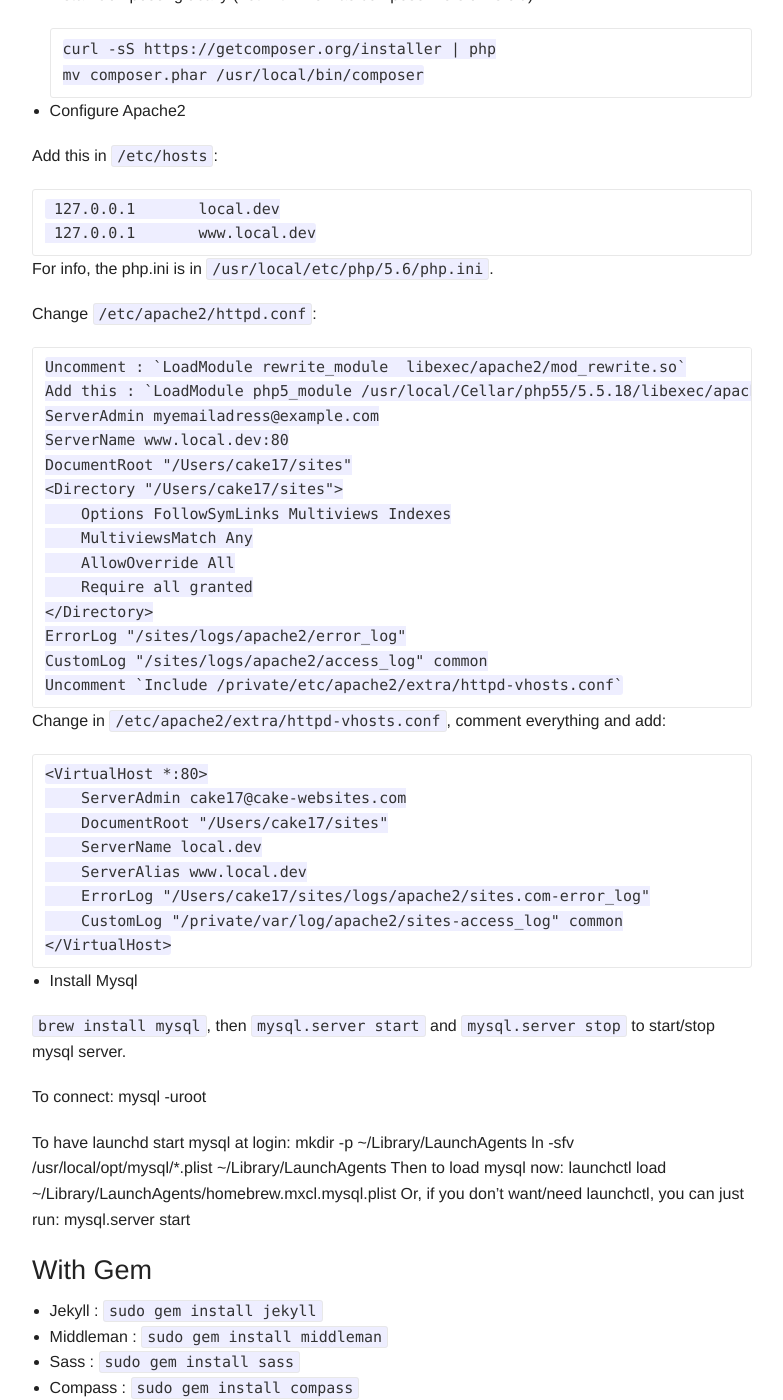
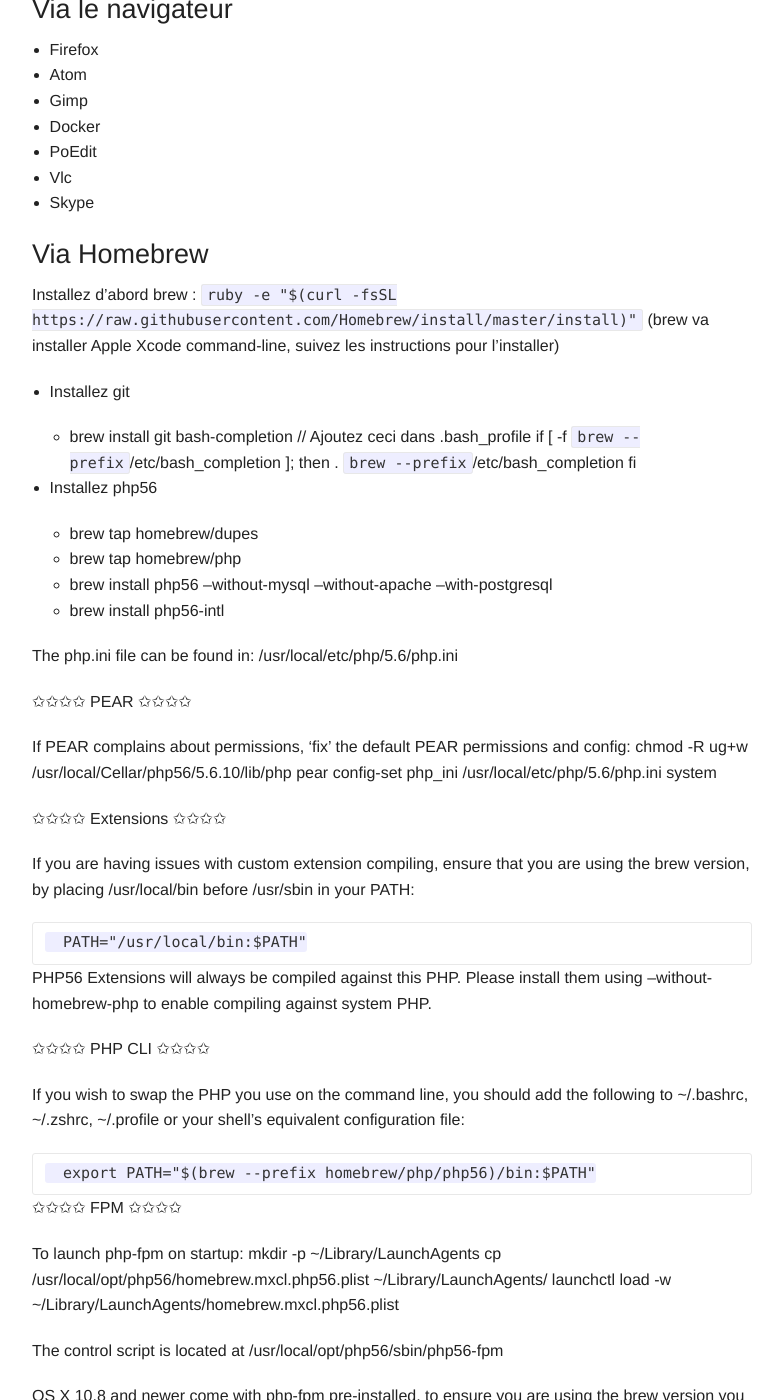
Before and after one commit to cake17/cake17.github.io, a Jekyll site: the page built from _posts/2014-10-25-install-yosemite.md, in a window 1280 px wide and 1400 px high, scrolled down 1812 px. Shown: the whole window, without its empty margins (373-1156 px from the left). Built offline with Jekyll 4.4.1, drawn with Linux system fonts in a browser that asks for light colours; comment, search, counter and statistics services are not loaded; some of the changed text lies outside the part shown.

Commit message:
rearrange travis & install yosemite

```diff
--- a/_posts/2014-10-25-install-yosemite.md
+++ b/_posts/2014-10-25-install-yosemite.md
@@ -1,14 +1,14 @@
 ---
 layout: post
-title: Install Yosemite
+title: Installer Yosemite
 tags: [General]
-description: A reminder for my Yosemite clean install
-langs: [en, fr]
+description: Un reminder pour ma clean install de Yosemite
+langs: [fr]
 ---
 
 ## Clean Install Yosemite
 
-- Download Yosemite on Apple Website
+- Télécharger Yosemite sur le site d'Apple
 
 - Faire une clé usb bootable : dans le terminal avec XXXX = nom de la Clé
 
@@ -20,143 +20,25 @@
 Fermer l'utilitaire et lancez l'installation.
 
 
-## Softwares Dowloaded
+## Options changées
 
-### From App Store
+### Général
 
-- Imovie
-- Iphoto
-- GarageBand
-
-### With Browser
-
-- Firefox
-- Atom
-- Github
-- Gimp
-- Docker
-- PoEdit
-- Vlc
-- Skype
-
-### With Homebrew
-
-First install brew : `ruby -e "$(curl -fsSL https://raw.githubusercontent.com/Homebrew/install/master/install)"`
-(brew will install Apple Xcode command-line, follow instructions to install it)
-
-- Install softwares
-
-    - brew install git bash-completion
-          if [ -f `brew --prefix`/etc/bash_completion ]; then
-            . `brew --prefix`/etc/bash_completion
-          fi
-
-
-- Install php56 and mcrypt:
-
-    - brew tap homebrew/dupes
-    - brew tap homebrew/php
-    - brew install php56
-    - brew install mcrypt --without-homebrew-php
-    - brew install php56-mcrypt
-
-- Add this in .bash_profile
-
-    export PATH="/usr/local/bin:$PATH"
-    export PATH="$(brew --prefix homebrew/php/php56)/bin:$PATH"
-
-- Install Composer globally (not with Brew as composer version is old)
-
-      curl -sS https://getcomposer.org/installer | php
-      mv composer.phar /usr/local/bin/composer
-
-- Configure Apache2
-
-Add this in `/etc/hosts`:
-
-     127.0.0.1       local.dev
-     127.0.0.1       www.local.dev
-
-For info, the php.ini is in `/usr/local/etc/php/5.6/php.ini`.
-
-Change `/etc/apache2/httpd.conf`:
-
-    Uncomment : `LoadModule rewrite_module  libexec/apache2/mod_rewrite.so`
-    Add this : `LoadModule php5_module /usr/local/Cellar/php55/5.5.18/libexec/apache2/libphp5.so`
-    ServerAdmin myemailadress@example.com
-    ServerName www.local.dev:80
-    DocumentRoot "/Users/cake17/sites"
-    <Directory "/Users/cake17/sites">
-        Options FollowSymLinks Multiviews Indexes
-        MultiviewsMatch Any
-        AllowOverride All
-        Require all granted
-    </Directory>
-    ErrorLog "/sites/logs/apache2/error_log"
-    CustomLog "/sites/logs/apache2/access_log" common
-    Uncomment `Include /private/etc/apache2/extra/httpd-vhosts.conf`
-
-Change in `/etc/apache2/extra/httpd-vhosts.conf`, comment everything and add:
-
-    <VirtualHost *:80>
-        ServerAdmin cake17@cake-websites.com
-        DocumentRoot "/Users/cake17/sites"
-        ServerName local.dev
-        ServerAlias www.local.dev
-        ErrorLog "/Users/cake17/sites/logs/apache2/sites.com-error_log"
-        CustomLog "/private/var/log/apache2/sites-access_log" common
-    </VirtualHost>
-
-
-- Install Mysql
-
-`brew install mysql`, then `mysql.server start` and `mysql.server stop` to start/stop mysql server.
-
-To connect:
-    mysql -uroot
-
-To have launchd start mysql at login:
-    mkdir -p ~/Library/LaunchAgents
-    ln -sfv /usr/local/opt/mysql/*.plist ~/Library/LaunchAgents
-Then to load mysql now:
-    launchctl load ~/Library/LaunchAgents/homebrew.mxcl.mysql.plist
-Or, if you don't want/need launchctl, you can just run:
-    mysql.server start
-
-### With Gem
-
-- Jekyll : `sudo gem install jekyll`
-- Middleman : `sudo gem install middleman`
-- Sass : `sudo gem install sass`
-- Compass : `sudo gem install compass`
-- Jekyll-sitemap : `sudo gem install jekyll-sitemap`
-
-### With npm
-
-Needs to install node.js for grunt & gulp : `brew install node`
-
-- Grunt : `npm install -g grunt-cli`
-- Gulp : `npm install --global gulp`
-- Bower : `npm install -g bower`
-- Yeoman to generate skeletons (I use it with bespoke.js) : `npm install -g yo`
-- Bespoke : `npm install -g generator-bespoke`
-- For CakePHP Asset Compress : `npm install -g uglify-js`
-
-### For sphinx docs (cakephp docs)
-
-- brew install python
-- brew install sphinx
-- pip install sphinxcontrib-phpdomain
-
-
-## Options changées
+- Settings/Trackpad : Toucher pour cliquer, Faire glisser avec 3 doigts, sens du défilement naturel à décocher
+- Mise en veille et sécurité
+- Activer le coupe-feu
+- Bureau
+    => trier par : aligner sur la grille
+    => options de présentation : diminue la taille des icônes & espacement, taille du texte à 11
+- Ajout des clés et réglages ssh dans `.ssh/`
+- code wifi
 
 ### Finder
 
-- Barre left : cake17, sites, Documents, Applications, Bureau,
+- barre left : cake17, sites, Documents, Applications, Bureau,
   Téléchargement, AirDrop, Vidéos, Musique, Images
 - options de présentation : Par liste
-- General : Nouvelles fenêtres s’ouvrent dans "Documents"
+- general : Nouvelles fenêtres s’ouvrent dans "Documents"
 - afficher les fichiers cachés
 
 ### Dock
@@ -170,16 +52,129 @@
 
 Mettre en `français numérique` pour pouvoir utiliser les majuscules avec la touche Verrouillage Majuscule.
 
-### Others
 
-- Settings/Trackpad : Toucher pour cliquer, Faire glisser avec 3 doigts, sens du défilement naturel à décocher
-- Mise en veille et sécurité
-- Activer le coupe-feu
-- Bureau
-    => trier par : aligner sur la grille
-    => options de présentation : diminue la taille des icônes & espacement, taille du texte à 11
-- Ajout des clés et réglages ssh dans `.ssh/`
-- code wifi
+## Softwares Téléchargés
+
+### Via l'App Store
+
+- Imovie
+- Iphoto
+- GarageBand
+
+### Via le navigateur
+
+- Firefox
+- Atom
+- Gimp
+- Docker
+- PoEdit
+- Vlc
+- Skype
+
+### Via Homebrew
+
+Installez d'abord brew : `ruby -e "$(curl -fsSL https://raw.githubusercontent.com/Homebrew/install/master/install)"`
+(brew va installer Apple Xcode command-line, suivez les instructions pour l'installer)
+
+- Installez git
+
+    - brew install git bash-completion
+        // Ajoutez ceci dans .bash_profile
+        if [ -f `brew --prefix`/etc/bash_completion ]; then
+          . `brew --prefix`/etc/bash_completion
+        fi
+
+
+- Installez php56
+
+    - brew tap homebrew/dupes
+    - brew tap homebrew/php
+    - brew install php56 --without-mysql --without-apache --with-postgresql
+    - brew install php56-intl
+
+The php.ini file can be found in:
+    /usr/local/etc/php/5.6/php.ini
+
+✩✩✩✩ PEAR ✩✩✩✩
+
+If PEAR complains about permissions, 'fix' the default PEAR permissions and config:
+    chmod -R ug+w /usr/local/Cellar/php56/5.6.10/lib/php
+    pear config-set php_ini /usr/local/etc/php/5.6/php.ini system
+
+✩✩✩✩ Extensions ✩✩✩✩
+
+If you are having issues with custom extension compiling, ensure that
+you are using the brew version, by placing /usr/local/bin before /usr/sbin in your PATH:
+
+      PATH="/usr/local/bin:$PATH"
+
+PHP56 Extensions will always be compiled against this PHP. Please install them
+using --without-homebrew-php to enable compiling against system PHP.
+
+✩✩✩✩ PHP CLI ✩✩✩✩
+
+If you wish to swap the PHP you use on the command line, you should add the following to ~/.bashrc,
+~/.zshrc, ~/.profile or your shell's equivalent configuration file:
+
+      export PATH="$(brew --prefix homebrew/php/php56)/bin:$PATH"
+
+✩✩✩✩ FPM ✩✩✩✩
+
+To launch php-fpm on startup:
+    mkdir -p ~/Library/LaunchAgents
+    cp /usr/local/opt/php56/homebrew.mxcl.php56.plist ~/Library/LaunchAgents/
+    launchctl load -w ~/Library/LaunchAgents/homebrew.mxcl.php56.plist
+
+The control script is located at /usr/local/opt/php56/sbin/php56-fpm
+
+OS X 10.8 and newer come with php-fpm pre-installed, to ensure you are using the brew version you need to make sure /usr/local/sbin is before /usr/sbin in your PATH:
+
+  PATH="/usr/local/sbin:$PATH"
+
+To have launchd start homebrew/php/php56 at login:
+    mkdir -p ~/Library/LaunchAgents
+    ln -sfv /usr/local/opt/php56/*.plist ~/Library/LaunchAgents
+Then to load homebrew/php/php56 now:
+    launchctl load ~/Library/LaunchAgents/homebrew.mxcl.php56.plist
+
+- Installez nginx : `brew install nginx`
+
+- Installez Postgres : `brew install postgres`
+
+### Via le terminal
+
+- Installez Composer globalement (pas avec Brew puisque la version de composer de brew est ancienne)
+
+      curl -sS https://getcomposer.org/installer | php
+      mv composer.phar /usr/local/bin/composer
+
+
+### Via Gem
+
+- Jekyll : `sudo gem install jekyll`
+- Middleman : `sudo gem install middleman`
+- Sass : `sudo gem install sass`
+- Compass : `sudo gem install compass`
+- Jekyll-sitemap : `sudo gem install jekyll-sitemap`
+
+### Via npm
+
+On doit d'abord installer node.js for grunt & gulp : `brew install node`
+
+- Grunt : `npm install -g grunt-cli`
+- Gulp : `npm install --global gulp`
+- Bower : `npm install -g bower`
+- Yeoman pour générer des squelettes (utilisé avec bespoke.js) : `npm install -g yo`
+- Bespoke : `npm install -g generator-bespoke`
+- Pour CakePHP Asset Compress : `npm install -g uglify-js`
+
+### Pour les docs sphinx (cakephp docs)
+
+- brew install python
+- brew install sphinx
+- pip install sphinxcontrib-phpdomain
+
+### Mes projets
 
 - git clone cake-websites
 - Puis lancez le shell maj pour installer tous mes projets
```
Also changed, not shown: .travis.yml, 1 other file.
